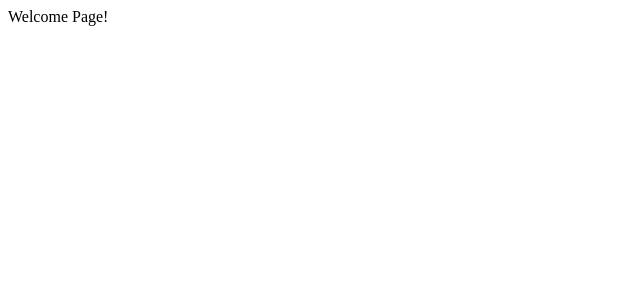
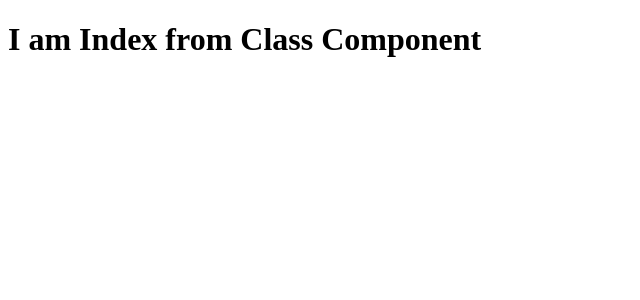
Before and after one commit to andrewjthomsen/portfolio-2020, a Next.js app: page / in a window 1280 px wide. Shown: the top 300 px of the page, without its empty margins (0-640 px from the left). Built offline with nearby package versions, Linux system fonts and the light colour scheme.

Commit message:
Made changes to index page

```diff
--- a/pages/index.js
+++ b/pages/index.js
@@ -1,5 +1,13 @@
 
 
-const index = () => <div>Welcome Page!</div>
+// const index = () => <div>Welcome Page!</div>
+import React from 'react';
+class Index extends React.Component {
+    render () {
+        return (
+            <h1>I am Index from Class Component</h1>
+        )
+    }
+}
 
-export default index;
+export default Index;
```
